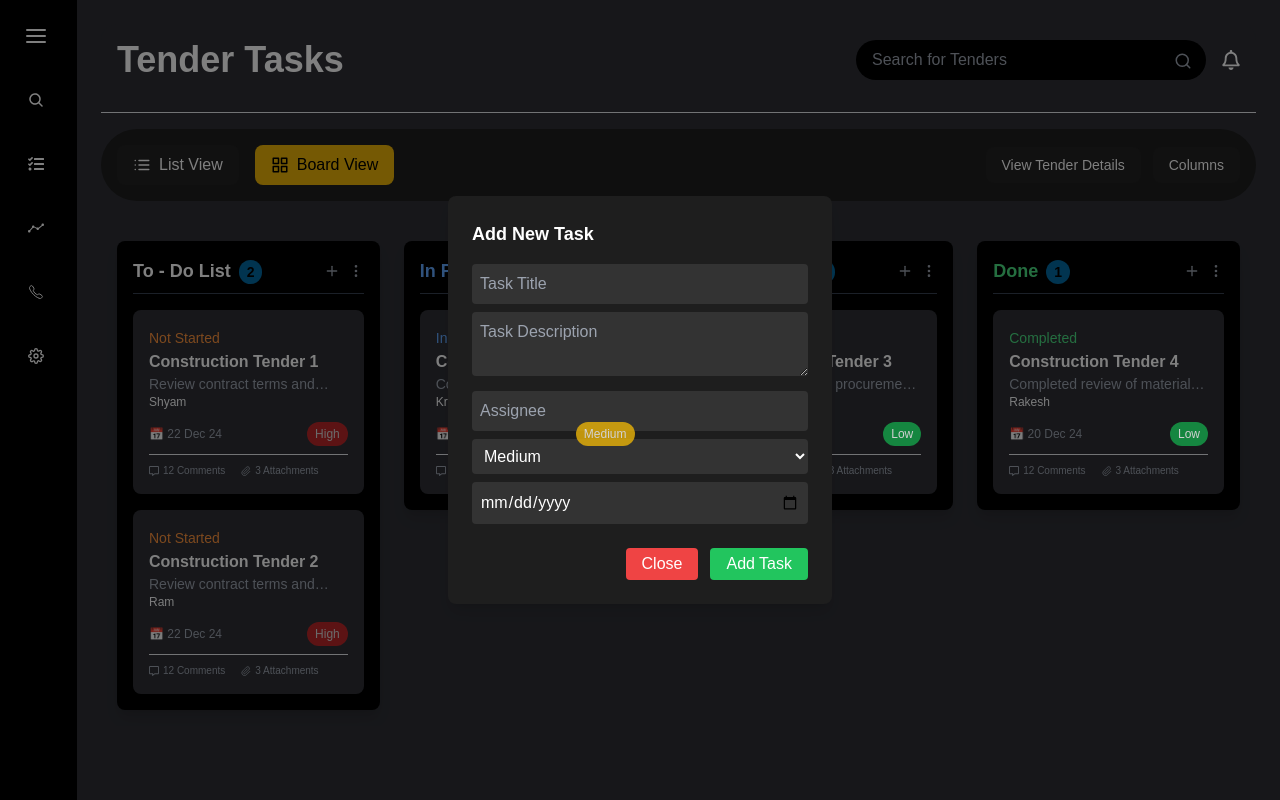
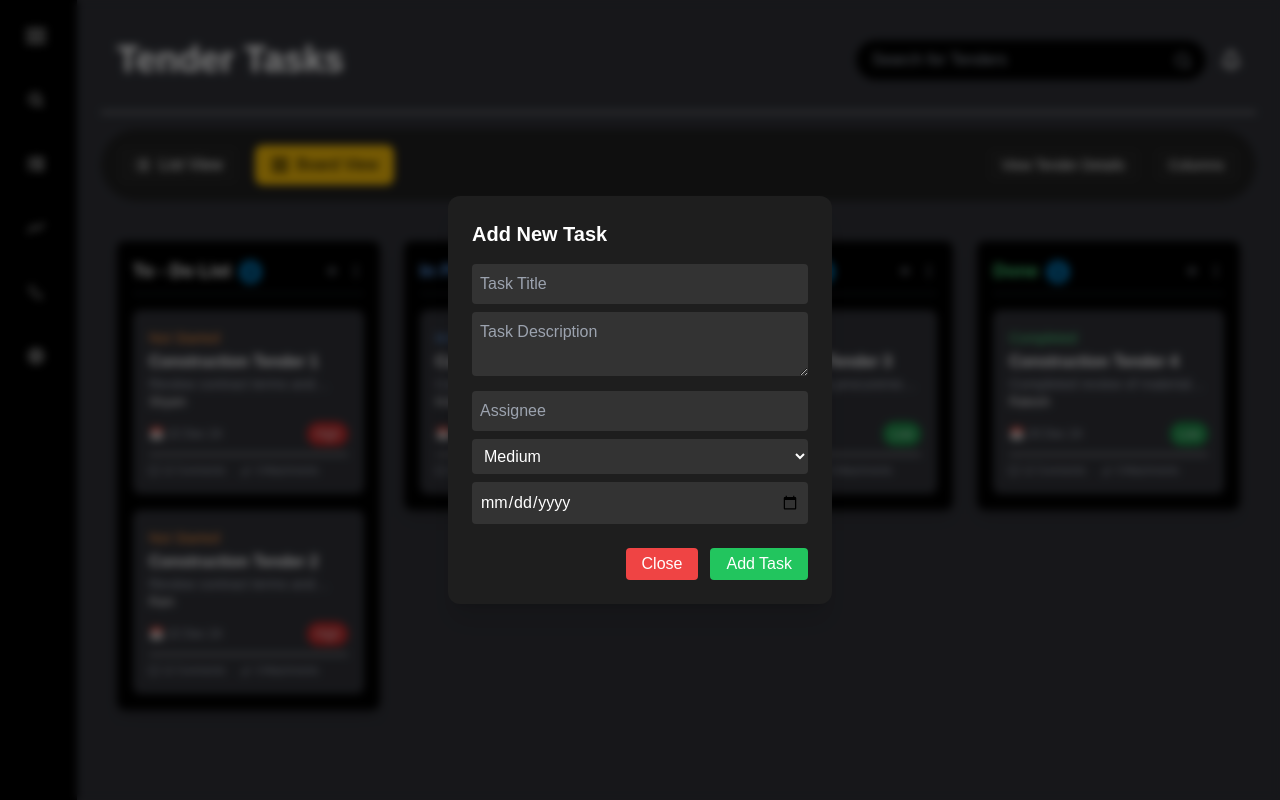
Before and after one commit to vish-ahire/tender, a Next.js app: page / in a window 1280 px wide. Both pictures are taken after a click on the icon 331 px from the left and 271 px from the top of the page. Built offline with nearby package versions, Linux system fonts and the light colour scheme.

Commit message:
update card preview

```diff
--- a/app/_component/TaskModal.tsx
+++ b/app/_component/TaskModal.tsx
@@ -1,6 +1,5 @@
-import React from "react";
+import React, { useEffect, useState } from "react";
 import { Task } from "@/data/columnsData";
-
 
 interface TaskModalProps {
     isOpen: boolean;
@@ -27,14 +26,28 @@ const TaskModal: React.FC<TaskModalProps> = ({
     onSave,
     setNewTask,
 }) => {
+    const [show, setShow] = useState(false);
+
+    useEffect(() => {
+        if (isOpen) {
+            setTimeout(() => setShow(true), 10); // Delay for transition
+        } else {
+            setShow(false);
+        }
+    }, [isOpen]);
+
     if (!isOpen) return null;
 
     return (
-    <div className="fixed inset-0 bg-black bg-opacity-50 flex justify-center items-center">
-      <div className="bg-[#1E1E1E] p-6 rounded-lg shadow-lg w-96">
-        <h2 className="text-white text-lg font-semibold mb-4">
-          {type === "add" ? "Add New Task" : "Task Details"}
-        </h2>
+        <div
+            className={`fixed inset-0 z-50 bg-black bg-opacity-50 backdrop-blur-sm flex justify-center items-center transition-opacity duration-300 ${show ? "opacity-100" : "opacity-0"}`}
+            onClick={onClose}
+        >
+            <div
+                onClick={(e) => e.stopPropagation()}
+                className={`bg-[#1E1E1E]  p-6 rounded-xl shadow-xl w-96 transform transition-all duration-300 ${show ? "scale-100 translate-y-0 opacity-100" : "scale-90 translate-y-5 opacity-0"}`}
+            >
+                <h2 className="text-white text-xl font-bold mb-4">{type === "add" ? "Add New Task" : "Task Details"}</h2>
 
                 {type === "add" && newTask && setNewTask ? (
                     <>
@@ -82,29 +95,54 @@ const TaskModal: React.FC<TaskModalProps> = ({
                             className="w-full bg-[#333] text-white p-2 rounded mb-2 focus:outline-none"
                         />
                     </>
-        ) : (
+                ) :
                 task && (
-            <div className="text-white space-y-2">
-              <p><strong>Title:</strong> {task.title}</p>
-              <p><strong>Description:</strong> {task.description}</p>
-              <p><strong>Assignee:</strong> {task.assignee}</p>
-              <p><strong>Priority:</strong> {task.priority}</p>
-              <p><strong>Due Date:</strong> {task.dueDate}</p>
-              <p><strong>Status:</strong> {task.status}</p>
+                    <div className="bg-[#2A2A2A] p-4 rounded-lg text-white">
+                      <h3 className="text-lg font-semibold text-center mb-3">{task.title}</h3>
+                      <div className="grid grid-cols-2 gap-3">
+                        <p className="text-gray-400">📌 <span className="text-white font-medium">Description:</span></p>
+                        <p className="text-gray-300">{task.description}</p>
+
+                        <p className="text-gray-400">👤 <span className="text-white font-medium">Assignee:</span></p>
+                        <p className="text-gray-300">{task.assignee}</p>
+
+                        <p className="text-gray-400">⚡ <span className="text-white font-medium">Priority:</span></p>
+                        <p className={`font-medium ${task.priority === "High" ? "text-red-500" : task.priority === "Medium" ? "text-yellow-500" : "text-green-500"}`}>
+                          {task.priority}
+                        </p>
+
+                        <p className="text-gray-400">📅 <span className="text-white font-medium">Due Date:</span></p>
+                        <p className="text-gray-300">{task.dueDate}</p>
+
+                        <p className="text-gray-400">🚀 <span className="text-white font-medium">Status:</span></p>
+                        <p className="text-gray-300">{task.status}</p>
+                      </div>
                     </div>
                   )
-        )}
+                // (
+                //     task && (
+                //         <div className="text-white space-y-2">
+                //             <p><strong>Title:</strong> {task.title}</p>
+                //             <p><strong>Description:</strong> {task.description}</p>
+                //             <p><strong>Assignee:</strong> {task.assignee}</p>
+                //             <p><strong>Priority:</strong> {task.priority}</p>
+                //             <p><strong>Due Date:</strong> {task.dueDate}</p>
+                //             <p><strong>Status:</strong> {task.status}</p>
+                //         </div>
+                //     )
+                // )
+                }
 
                 <div className="flex justify-end space-x-3 mt-4">
                     <button
-            className="bg-red-500 text-white py-1 px-4 rounded hover:bg-red-600"
+                        className="bg-red-500 text-white py-1 px-4 rounded hover:bg-red-600 transition-transform duration-200 hover:scale-105"
                         onClick={onClose}
                     >
                         Close
                     </button>
                     {type === "add" && onSave && (
                         <button
-              className="bg-green-500 text-white py-1 px-4 rounded hover:bg-green-600"
+                            className="bg-green-500 text-white py-1 px-4 rounded hover:bg-green-600 transition-transform duration-200 hover:scale-105"
                             onClick={onSave}
                         >
                             Add Task
```
Lines whose indentation alone changed are shown as unchanged.
